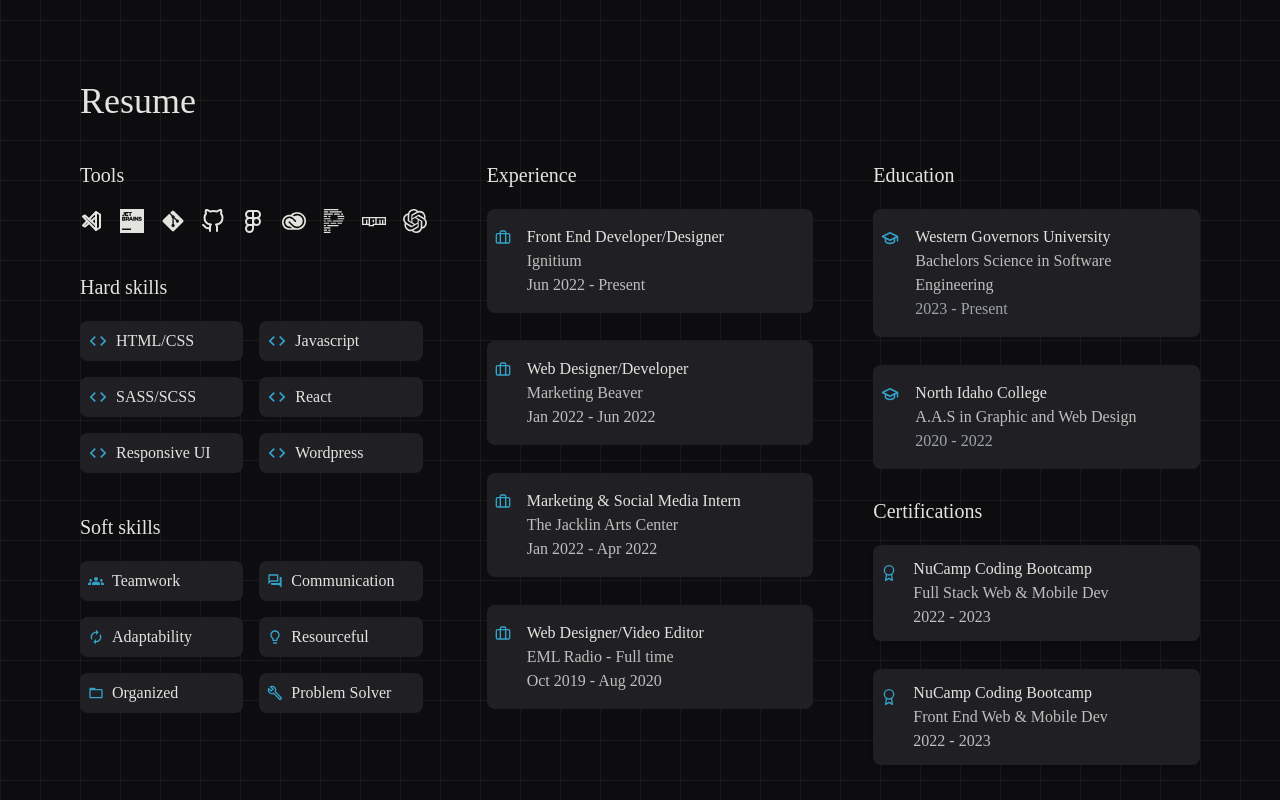
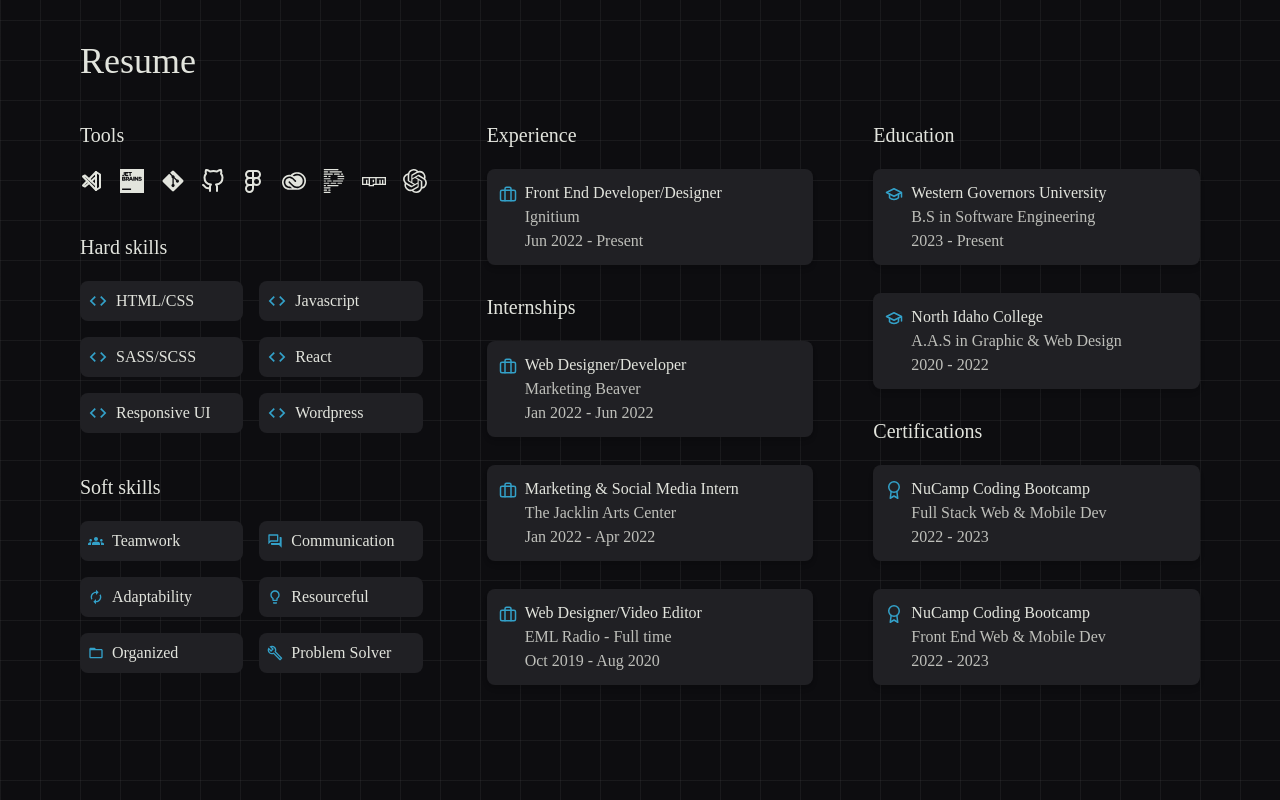
Before and after one commit to Kcounts93/my-portfolio, a React (Create React App) app: page / in a window 1280 px wide. Shown: the part 2460-3260 px from the top of the page. Built offline with nearby package versions, Linux system fonts and the light colour scheme.

Commit message:
description functionality change & padding

```diff
--- a/src/components/About.jsx
+++ b/src/components/About.jsx
@@ -16,7 +16,7 @@ import me from "../assets/me.png";
 const About = () => {
   return (
     <div id="About" className="section">
-      <div className="container mx-auto px-5 mt-10 md:px-10 md:mt-20 lg:px-20 mb-10 flex-row">
+      <div className="container mx-auto px-5 mt-5 md:px-10 md:mt-10 lg:px-20 mb-10 flex-row">
         <div className="flex flex-wrap md:flex-row items-center h-auto">
           {/* Left Section */}
           <motion.div
--- a/src/components/Navbar.jsx
+++ b/src/components/Navbar.jsx
@@ -72,7 +72,7 @@ const Navbar = () => {
   return (
 
     <motion.div className="fixed top-0 left-0 z-10 w-full" initial={{ opacity: 0, y: -100 }} animate={{ opacity: 1, y: 0 }} exit={{ opacity: 0, y: -100 }}>
-      <div className="container my-5 max-w-xxx mx-auto px-10 md:px-10 lg:px-20">
+      <div className="container my-5 max-w-xxx mx-auto px-5 md:px-10 lg:px-20">
       <div className="flex justify-between items-center py-3 px-3 bg-charcoal backdrop-filter backdrop-blur-md bg-opacity-40 rounded-xl">
         <img src={Logo} alt="Logo" className="ml-2" />
         <div onClick={toggleNav} className="md:hidden z-10 text-2xl">
--- a/src/components/Resume.jsx
+++ b/src/components/Resume.jsx
@@ -8,7 +8,7 @@ import Tools from "./resumeComponents/Tools";
 
 const Resume = () => {
   return (
-    <div id="Resume" className="container mx-auto px-5 md:px-10 lg:px-20 mt-20 mb-10">
+    <div id="Resume" className="container mx-auto mt-10 md:mt-20 px-5 md:px-10 lg:px-20 mb-10">
       <h2 className="text-4xl mb-10 font-light mx-0">Resume</h2>
       <div className="grid grid-cols-1 md:grid-cols-3 gap-5 md:gap-10">
         {/* Skills, Experience, Tools/Design Skills/Hobbies in the first 3-column grid */}
--- a/src/components/resumeComponents/Certifications.jsx
+++ b/src/components/resumeComponents/Certifications.jsx
@@ -1,4 +1,4 @@
-import React from "react";
+import React, { useState } from "react";
 import { FiAward } from "react-icons/fi";
 
 const certificates = [
@@ -19,28 +19,40 @@ const certificates = [
 ];
 
 const Certifications = () => {
+  const [visibleDescriptionIndex, setVisibleDescriptionIndex] = useState(null);
+
+  const handleToggleDescription = (index) => {
+    setVisibleDescriptionIndex(visibleDescriptionIndex === index ? null : index);
+  };
+
   return (
     <div className="rounded-xl">
       <h2 className="text-xl font-light mb-5">Certifications</h2>
       <div className="flex flex-col items-center">
         {certificates.map((cert, index) => (
-          <div key={index} className="no-select cursor-pointer shadow-md group relative flex items-start w-full mb-7 rounded-lg bg-charcoal px-2 py-3 overflow-hidden">
-            <div className="flex flex-col items-start mr-4">
-              <FiAward className="text-md text-drap mt-2 text-blue-500" />
-            </div>
-            <div className="flex-1">
+          <div
+            key={index}
+            className="cursor-pointer shadow-md group relative flex flex-col items-start w-full mb-7 rounded-lg bg-charcoal px-3 py-3 overflow-hidden"
+            onClick={() => handleToggleDescription(index)}
+          >
+            <div className="flex flex-row">
+              <div>
+              <FiAward className="text-lg mt-1 text-drap" />
+              </div>
+              <div className="flex flex-col ml-2">
               <h3 className="text-md font-medium">{cert.school}</h3>
               <p className="text-darkputty">{cert.degree}</p>
               <p className="text-darkputty">{cert.year}</p>
+              <div className={`transition-max-height duration-500 ease-in-out overflow-hidden ${visibleDescriptionIndex === index ? 'max-h-96' : 'max-h-0'}`}>
+              <p className="text-sm text-darkputty">{cert.description}</p>
             </div>
-            <div className="absolute left-0 right-0 bottom-0 translate-y-full group-hover:translate-y-0 transition-transform duration-500 ease-in-out bg-charcoal p-2 rounded-b-lg">
-              <p className="text-sm text-putty">{cert.description}</p>
             </div>
+            </div>
+
           </div>
         ))}
       </div>
     </div>
   );
 };
-
 export default Certifications;
--- a/src/components/resumeComponents/Education.jsx
+++ b/src/components/resumeComponents/Education.jsx
@@ -1,10 +1,10 @@
-import React from "react";
+import React, { useState } from "react";
 import { LuGraduationCap } from "react-icons/lu";
 
 const education = [
   {
     school: "Western Governors University",
-    degree: "Bachelors Science in Software Engineering",
+    degree: "B.S in Software Engineering",
     year: "2023 - Present",
     description:
       "Degree track specializing in C# development, software engineering principles, web and desktop application development, database management, and software security.",
@@ -12,7 +12,7 @@ const education = [
 
   {
     school: "North Idaho College",
-    degree: "A.A.S in Graphic and Web Design",
+    degree: "A.A.S in Graphic & Web Design",
     year: "2020 - 2022",
     description:
       "Acquired hands-on, practical skills in digital design, web development, and multimedia communication integrating visual creativity and technical proficiency through real-life client engagement.",
@@ -20,23 +20,36 @@ const education = [
 ];
 
 const Education = () => {
+  const [visibleDescriptionIndex, setVisibleDescriptionIndex] = useState(null);
+
+  const handleToggleDescription = (index) => {
+    setVisibleDescriptionIndex(visibleDescriptionIndex === index ? null : index);
+  };
+
   return (
-    <div className="rounded-xl">
+    <div className="rounded-xl mt-5 md:mt-0">
       <h2 className="text-xl font-light mb-5">Education</h2>
       <div className="flex flex-col items-center">
         {education.map((edu, index) => (
-          <div key={index} className="no-select cursor-pointer group relative flex items-start w-full mb-7 rounded-lg  bg-charcoal px-2 py-4 overflow-hidden">
-            <div className="flex flex-col items-start mr-4">
-              <LuGraduationCap className="text-lg text-drap mt-1 text-blue-500" />
+          <div
+            key={index}
+            className="cursor-pointer shadow-md group relative flex flex-col items-start w-full mb-7 rounded-lg bg-charcoal px-3 py-3 overflow-hidden"
+            onClick={() => handleToggleDescription(index)}
+          >
+            <div className="flex flex-row">
+              <div>
+              <LuGraduationCap className="text-lg mt-1 text-drap" />
+              </div>
+              <div className="flex flex-col ml-2">
+              <h3 className="text-md font-medium">{edu.school}</h3>
+              <p className="text-darkputty">{edu.degree}</p>
+              <p className="text-darkputty">{edu.year}</p>
+              <div className={`transition-max-height duration-500 ease-in-out overflow-hidden ${visibleDescriptionIndex === index ? 'max-h-96' : 'max-h-0'}`}>
+              <p className="text-sm text-darkputty">{edu.description}</p>
             </div>
-            <div className="flex-1">
-              <h3 className="text-md">{edu.school}</h3>
-              <p className="text-darkputty font-medium">{edu.degree}</p>
-              <p className="text-gray-400">{edu.year}</p>
             </div>
-            <div className="absolute left-0 right-0 bottom-0 translate-y-full group-hover:translate-y-0 transition-transform duration-500 ease-in-out bg-charcoal p-2 rounded-b-lg">
-              <p className="text-sm text-gray-200">{edu.description}</p>
             </div>
+
           </div>
         ))}
       </div>
--- a/src/components/resumeComponents/Experience.jsx
+++ b/src/components/resumeComponents/Experience.jsx
@@ -3,6 +3,7 @@ import { FiBriefcase } from "react-icons/fi";
 
 const experiences = [
   {
+    id: 1,
     title: "Front End Developer/Designer",
     company: "Ignitium",
     date: "Jun 2022 - Present",
@@ -10,6 +11,7 @@ const experiences = [
       "Responsible for accurately replicating client websites. Building, maintaining, and designing landing pages using HTML, CSS, JavaScript. Responsible for managing our landing page platform.",
   },
   {
+    id: 2,
     title: "Web Designer/Developer",
     company: "Marketing Beaver",
     date: "Jan 2022 - Jun 2022",
@@ -17,6 +19,7 @@ const experiences = [
       "Served as the primary web designer for local clients in the CDA area, specializing in crafting responsive WordPress websites and expanding skills in vanilla HTML, CSS, and JavaScript.",
   },
   {
+    id: 3,
     title: "Marketing & Social Media Intern",
     company: "The Jacklin Arts Center",
     date: "Jan 2022 - Apr 2022",
@@ -24,6 +27,7 @@ const experiences = [
       "Managed Facebook and Instagram marketing and maintained WordPress website for a non-profit cultural arts center, enhancing online presence and community engagement.",
   },
   {
+    id: 4,
     title: "Web Designer/Video Editor",
     company: "EML Radio - Full time",
     date: "Oct 2019 - Aug 2020",
@@ -32,43 +36,64 @@ const experiences = [
   },
 ];
 
-const ExperienceItem = ({ exp }) => {
-  const [isVisible, setIsVisible] = useState(false);
+const Experience = () => {
+  const [visibleDescriptionIndex, setVisibleDescriptionIndex] = useState(null);
 
-  // Toggle visibility state
-  const toggleVisibility = () => setIsVisible(!isVisible);
+  const handleToggleDescription = (index) => {
+    setVisibleDescriptionIndex(visibleDescriptionIndex === index ? null : index);
+  };
+
+  const mainExperience = experiences.find(exp => exp.id === 1);
+  const internships = experiences.filter(exp => exp.id >= 2 && exp.id <= 4);
 
   return (
+    <div className="rounded-xl mt-10 md:mt-0">
+      <h2 className="text-xl font-light mb-5">Experience</h2>
+      <div className="flex flex-col">
       <div
-      onClick={toggleVisibility}
-      className="no-select cursor-pointer group relative flex items-start w-full mb-7 rounded-lg  bg-charcoal px-2 py-4 overflow-hidden md:hover:bg-opacity-60 md:transition md:duration-300 md:ease-in-out"
+          className="cursor-pointer shadow-md group relative flex flex-col items-start w-full mb-7 rounded-lg bg-charcoal px-3 py-3 overflow-hidden"
+          onClick={() => handleToggleDescription(mainExperience.id)}
         >
-      <div className="flex flex-col items-start mr-4">
-        <FiBriefcase className="text-md text-drap mt-1 text-blue-500" />
+          <div className="flex flex-row">
+            <div className="">
+              <FiBriefcase className="text-lg mt-1 text-drap" />
               </div>
-      <div className="flex-1">
-        <h3 className="text-md">{exp.title}</h3>
+            <div className="flex flex-col ml-2">
+              <h3 className="text-md font-medium">{mainExperience.title}</h3>
+              <p className="text-darkputty">{mainExperience.company}</p>
+              <p className="text-darkputty">{mainExperience.date}</p>
+              <div className={`transition-max-height duration-500 ease-in-out overflow-hidden ${visibleDescriptionIndex === mainExperience.id ? 'max-h-96' : 'max-h-0'}`}>
+                <p className="text-sm text-darkputty mt-1">{mainExperience.description}</p>
+              </div>
+            </div>
+          </div>
+        </div>
+        <h2 className="text-xl font-light mb-5">Internships</h2>
+        {internships.map((exp) => (
+          <div
+            key={exp.id}
+            className="cursor-pointer shadow-md group relative flex flex-col items-start w-full mb-7 rounded-lg bg-charcoal px-3 py-3 overflow-hidden"
+            onClick={() => handleToggleDescription(exp.id)}
+          >
+            <div className="flex flex-row">
+            <div className="">
+              <FiBriefcase className="text-lg mt-1 text-drap" />
+              </div>
+              <div className="flex flex-col ml-2">
+                <h3 className="text-md font-medium">{exp.title}</h3>
                 <p className="text-darkputty">{exp.company}</p>
                 <p className="text-darkputty">{exp.date}</p>
-      </div>
-      <div className={`absolute left-0 right-0 bottom-0 ${isVisible ? 'translate-y-0' : 'translate-y-full'} md:group-hover:translate-y-0 transition-transform duration-500 ease-in-out bg-charcoal p-2 rounded-b-lg`}>
-        <p className="text-sm text-putty">{exp.description}</p>
+                <div className={`transition-max-height duration-500 ease-in-out overflow-hidden ${visibleDescriptionIndex === exp.id ? 'max-h-96' : 'max-h-0'}`}>
+                  <p className="text-sm text-darkputty mt-1">{exp.description}</p>
                 </div>
               </div>
-  );
-};
-
-const Experience = () => {
-  return (
-    <div className="h-full rounded-xl mt-10 md:mt-0">
-      <h2 className="text-xl font-light mb-5">Experience</h2>
-      <div className="flex flex-col items-center">
-        {experiences.map((exp, index) => (
-          <ExperienceItem key={index} exp={exp} />
+            </div>
+          </div>
         ))}
       </div>
     </div>
   );
 };
 
+
 export default Experience;
```
Lines whose indentation alone changed are shown as unchanged.
